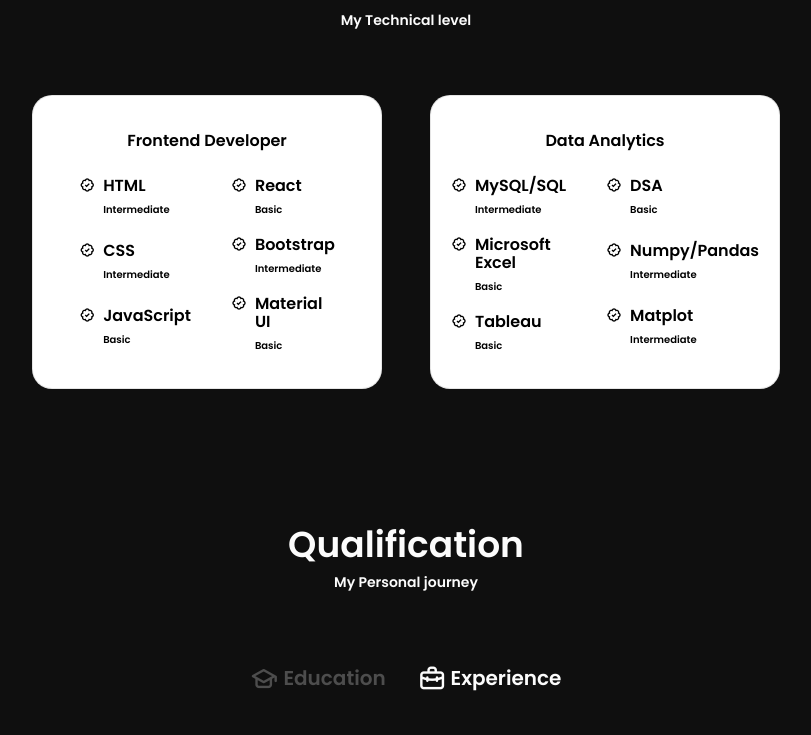
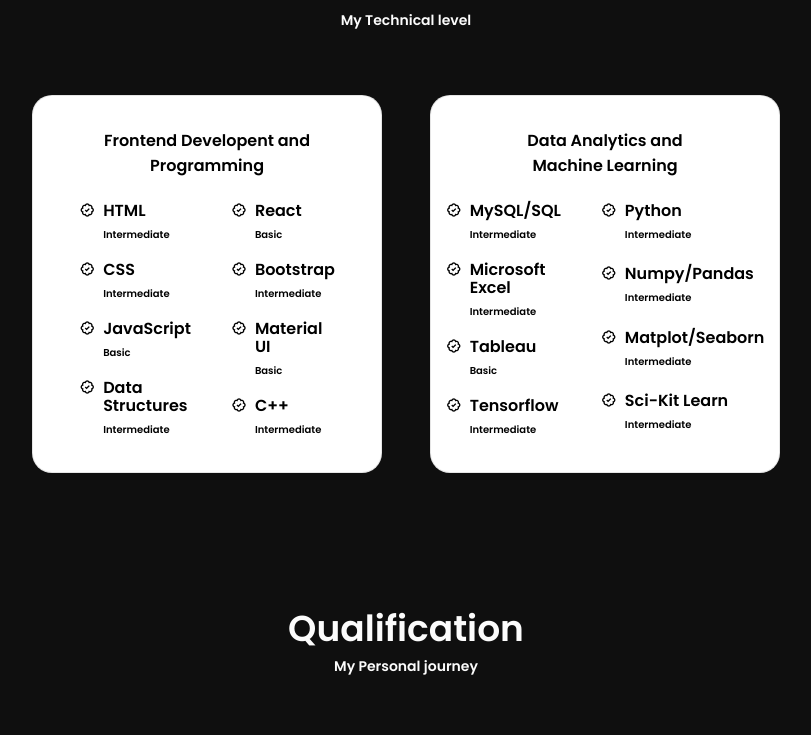
Before and after one commit to Harshvardhan2164/My-Portfolio-Website, a React (Create React App) app: page / in a window 1280 px wide. Shown: the part 1440-2175 px from the top of the page, without its empty margins (234-1045 px from the left). Built offline with nearby package versions, Linux system fonts and the light colour scheme.

Commit message:
Files Updated

```diff
--- a/public/index.html
+++ b/public/index.html
@@ -15,6 +15,7 @@
     <link rel="manifest" href="/site.webmanifest">
     <link href='https://unpkg.com/boxicons@2.1.4/css/boxicons.min.css' rel='stylesheet'>
     <link rel="stylesheet" href="https://unicons.iconscout.com/release/v4.0.8/css/line.css">
+    <link rel="stylesheet" href="path/to/font-awesome/css/font-awesome.min.css">
     <title>My Portfolio</title>
   </head>
   <body>
--- a/src/components/about/About.js
+++ b/src/components/about/About.js
@@ -1,7 +1,7 @@
 import React from 'react';
 import './about.css';
 import AboutImg from '../../assets/profile.jpg';
-import Resume from '../../assets/Resume.pdf';
+import Resume from '../../assets/Harshvardhan_Sharma_Resume.pdf';
 import Info from './Info';
 
 const About = () => {
--- a/src/components/about/Info.js
+++ b/src/components/about/Info.js
@@ -12,7 +12,7 @@
         <div className="about__box">
         <i class='bx bx-briefcase-alt about__icon' ></i>
             <h3 className="about__title">Completed</h3>
-            <span className="about__subtitle">5 Projects</span>
+            <span className="about__subtitle">8 Projects</span>
         </div>
 
         <div className="about__box">
--- a/src/components/home/Social.js
+++ b/src/components/home/Social.js
@@ -15,6 +15,10 @@
             <i class="uil uil-github-alt"></i>
         </a>
 
+        <a href="https://www.kaggle.com/harshvardhan21" className="home__social-icon" target="_blank">
+            <i class="uil uil-link"></i>
+        </a>
+
     </div>
   )
 }
--- a/src/components/portfolio/Data.js
+++ b/src/components/portfolio/Data.js
@@ -15,6 +15,27 @@
     },
     {
         id: 3,
+        title: "Weatherio: Real-Time Weather App",
+        description:
+            "The Real-Time Weather App provides users with comprehensive weather information using the OpenWeather API. The app offers current weather conditions, hourly weather updates, sunrise and sunset times, and a 5-day weather forecast.",
+        link: <a href="https://github.com/Harshvardhan2164/Weatherio-Real-Time-Weather-App" target="_blank">Github Link <i class='bx bx-link'></i></a>
+    },
+    {
+        id: 4,
+        title: "Data Science Projects using Streamlit",
+        description:
+            "This repository contains a collection of data science projects built using the Streamlit library. Each project leverages Streamlit's interactive web app capabilities to present data insights, visualizations, and analyses in a user-friendly manner.",
+        link: <a href="https://github.com/Harshvardhan2164/Data-Science-Projects-using-Streamlit" target="_blank">Github Link <i class='bx bx-link'></i></a>
+    },
+    {
+        id: 5,
+        title: "Game Theory Project: Multi Agent Reinforcement Learning",
+        description:
+            "This project explores the application of Multi-Agent Reinforcement Learning (MARL) techniques in cooperative hunting scenarios. Specifically, it aims to develop intelligent agents capable of collaborating to hunt down prey efficiently. The project leverages concepts from game theory to design and train agents that exhibit cooperative behaviors, ultimately optimizing hunting strategies in a simulated environment.",
+        link: <a href="https://github.com/Harshvardhan2164/Game-Theory-Project" target="_blank">Github Link <i class='bx bx-link'></i></a>
+    },
+    {
+        id: 6,
         title: "House Price Prediction Model",
         description:
             "This project is about finalizing the appropriate house for an individual inclined based on their conditions and requirement. It uses the fundamental Machine Learning perspective for EDA and Data Visualization. It includes an introduction to Linear Regression for continuous data evaluation and modeling using algorithms.",
--- a/src/components/qualification/Quali.js
+++ b/src/components/qualification/Quali.js
@@ -34,7 +34,7 @@
                             <span className="qualification__subtitle">Dr. SPM International Institute of Information Technology, Naya Raipur
                             </span>
                             <div className="qualification__calendar">
-                                <i className="uil uil-calendar-alt"></i> 2022-2026
+                                <i className="uil uil-calendar-alt"></i> 2022 - Present
                             </div>
                         </div>
 
@@ -56,7 +56,7 @@
                             <h3 className="qualification__title">12<sup>th</sup> CBSE</h3>
                             <span className="qualification__subtitle">Ryan International School, Raipur</span>
                             <div className="qualification__calendar">
-                                <i className="uil uil-calendar-alt"></i> 2022
+                                <i className="uil uil-calendar-alt"></i> 2021 - 2022
                             </div>
                         </div>
                     </div>
@@ -66,7 +66,7 @@
                             <h3 className="qualification__title">10<sup>th</sup> CBSE</h3>
                             <span className="qualification__subtitle">Bharatiya Vidya Bhavan's R.K Sarda Vidya Mandir, Raipur</span>
                             <div className="qualification__calendar">
-                                <i className="uil uil-calendar-alt"></i> 2020
+                                <i className="uil uil-calendar-alt"></i> 2019 - 2020
                             </div>
                         </div>
 
@@ -112,10 +112,10 @@
 
                     <div className="qualification__data">
                         <div>
-                            <h3 className="qualification__title">DSA</h3>
+                            <h3 className="qualification__title">Machine Learning</h3>
                             <span className="qualification__subtitle">Self-Learner</span>
                             <div className="qualification__calendar">
-                                <i className="uil uil-calendar-alt"></i> 2024
+                                <i className="uil uil-calendar-alt"></i> 2023
                             </div>
                         </div>
 
@@ -134,10 +134,10 @@
                         </div>
 
                         <div>
-                            <h3 className="qualification__title">Machine Learning</h3>
+                            <h3 className="qualification__title">Data Structures</h3>
                             <span className="qualification__subtitle">Self-Learner</span>
                             <div className="qualification__calendar">
-                                <i className="uil uil-calendar-alt"></i> 2023
+                                <i className="uil uil-calendar-alt"></i> 2024
                             </div>
                         </div>
                     </div>
--- a/src/components/skills/DA.js
+++ b/src/components/skills/DA.js
@@ -3,7 +3,7 @@
 const Data_Analytics = () => {
   return (
     <div className="skills__content">
-        <h3 className="skills__title">Data Analytics</h3>
+        <h3 className="skills__title">Data Analytics and Machine Learning</h3>
 
         <div className="skills__box">
             <div className="skills__group">
@@ -21,7 +21,7 @@
 
                   <div>
                     <h3 className="skills_name">Microsoft Excel</h3>
-                    <span className="skills__level">Basic</span>
+                    <span className="skills__level">Intermediate</span>
                   </div>
                 </div>
 
@@ -33,6 +33,15 @@
                     <span className="skills__level">Basic</span>
                   </div>
                 </div>
+
+                <div className="skills__data">
+                  <i class='bx bx-badge-check' ></i>
+
+                  <div>
+                    <h3 className="skills_name">Tensorflow</h3>
+                    <span className="skills__level">Intermediate</span>
+                  </div>
+                </div>
             </div>
 
             <div className="skills__group">
@@ -40,8 +49,8 @@
                   <i class='bx bx-badge-check' ></i>
 
                   <div>
-                    <h3 className="skills_name">DSA</h3>
-                    <span className="skills__level">Basic</span>
+                    <h3 className="skills_name">Python</h3>
+                    <span className="skills__level">Intermediate</span>
                   </div>
                 </div>
 
@@ -58,7 +67,16 @@
                   <i class='bx bx-badge-check' ></i>
 
                   <div>
-                    <h3 className="skills_name">Matplot</h3>
+                    <h3 className="skills_name">Matplot/Seaborn</h3>
+                    <span className="skills__level">Intermediate</span>
+                  </div>
+                </div>
+
+                <div className="skills__data">
+                  <i class='bx bx-badge-check' ></i>
+
+                  <div>
+                    <h3 className="skills_name">Sci-Kit Learn</h3>
                     <span className="skills__level">Intermediate</span>
                   </div>
                 </div>
--- a/src/components/skills/Frontend.js
+++ b/src/components/skills/Frontend.js
@@ -3,7 +3,7 @@
 const Frontend = () => {
   return (
     <div className="skills__content">
-        <h3 className="skills__title">Frontend Developer</h3>
+        <h3 className="skills__title">Frontend Developent and Programming</h3>
 
         <div className="skills__box">
             <div className="skills__group">
@@ -31,6 +31,15 @@
                   <div>
                     <h3 className="skills_name">JavaScript</h3>
                     <span className="skills__level">Basic</span>
+                  </div>
+                </div>
+
+                <div className="skills__data">
+                  <i class='bx bx-badge-check' ></i>
+
+                  <div>
+                    <h3 className="skills_name">Data Structures</h3>
+                    <span className="skills__level">Intermediate</span>
                   </div>
                 </div>
             </div>
@@ -62,6 +71,15 @@
                     <span className="skills__level">Basic</span>
                   </div>
                 </div>
+
+                <div className="skills__data">
+                  <i class='bx bx-badge-check' ></i>
+
+                  <div>
+                    <h3 className="skills_name">C++</h3>
+                    <span className="skills__level">Intermediate</span>
+                  </div>
+                </div>
             </div>
         </div>
     </div>
```
Also changed, not shown: 11 other files (tests, documents, lock files or other folders).
